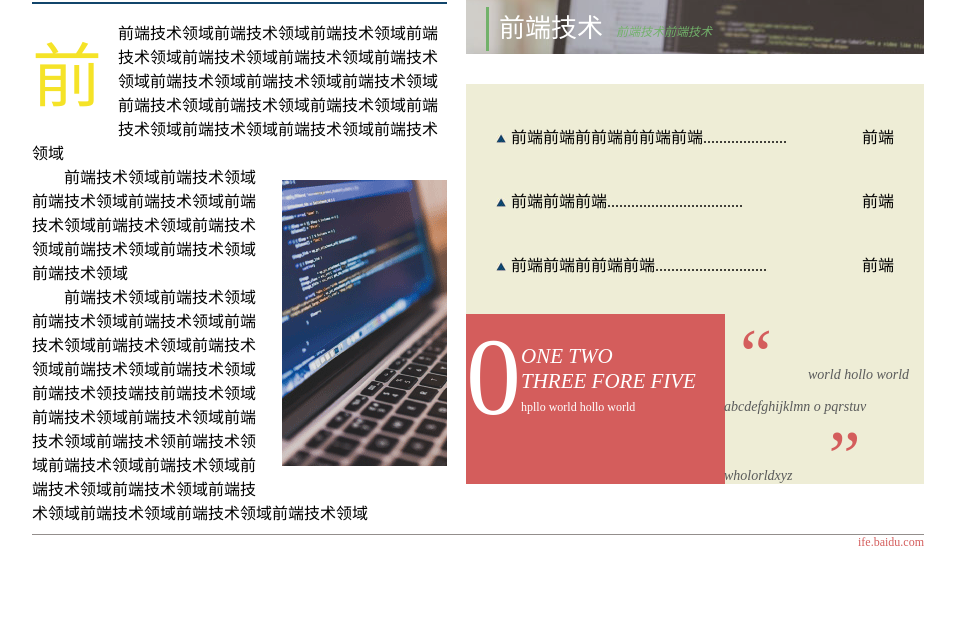
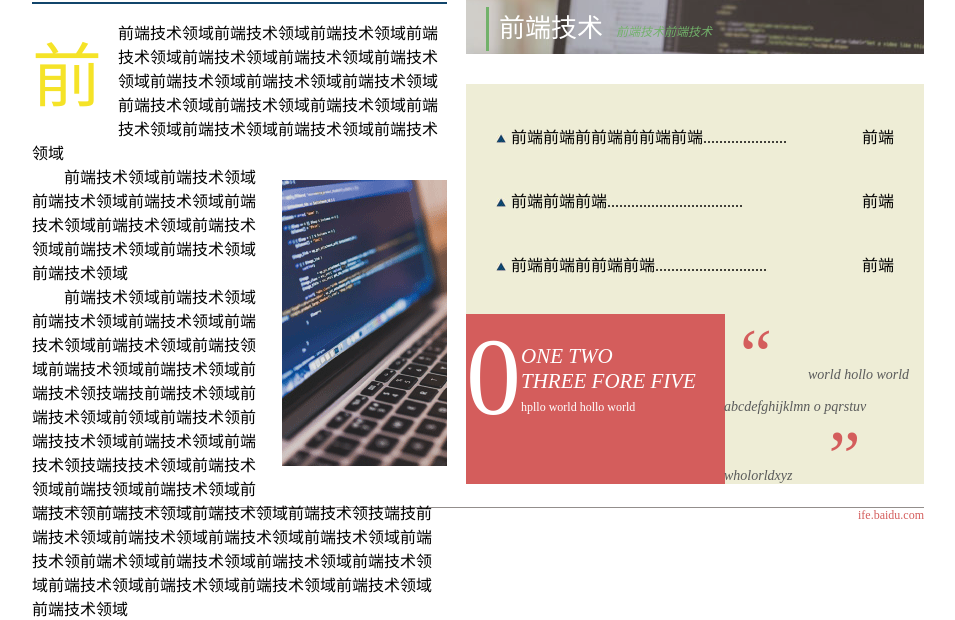
Before and after one commit to SeaE/2016IFE, a plain HTML site: page task_1_6.html in a window 1280 px wide. Shown: the part 842-1462 px from the top of the page, without its empty margins (118-1073 px from the left). Before the commit the page ends 1392 px from the top, so only its background shows below. Drawn offline with Linux system fonts and the light colour scheme.

Commit message:
change task_1_6

```diff
--- a/css/task_1_6.css
+++ b/css/task_1_6.css
@@ -192,6 +192,7 @@
 	width: 892px;
 	border-bottom: 1px solid #938e8c;
 	padding-bottom: 10px;
+	height: 700px;
 }
 .con3_left{
 	float: left;
--- a/task_1_6.html
+++ b/task_1_6.html
@@ -60,7 +60,7 @@
 		<div class="con3_left_buttom">
 			<p><span>前</span>前端技术领域前端技术领域前端技术领域前端技术领域前端技术领域前端技术领域前端技术领域前端技术领域前端技术领域前端技术领域前端技术领域前端技术领域前端技术领域前端技术领域前端技术领域前端技术领域前端技术领域</p>
 			<p class="indent"><img src="img/task_1_6/img3.gif" alt="">前端技术领域前端技术领域前端技术领域前端技术领域前端技术领域前端技术领域前端技术领域前端技术领域前端技术领域前端技术领域</p>
-			<p class="indent">前端技术领域前端技术领域前端技术领域前端技术领域前端技术领域前端技术领域前端技术领域前端技术领域前端技术领域前端技术领技端技前端技术领域前端技术领域前端技术领域前端技术领域前端技术领前端技术领域前端技术领域前端技术领域前端技术领域前端技术领域前端技术领域前端技术领域前端技术领域前端技术领域</p>
+			<p class="indent">前端技术领域前端技术领域前端技术领域前端技术领域前端技术领域前端技术领域前端技领域前端技术领域前端技术领域前端技术领技端技前端技术领域前端技术领域前领域前端技术领前端技技术领域前端技术领域前端技术领技端技技术领域前端技术领域前端技领域前端技术领域前端技术领前端技术领域前端技术领域前端技术领技端技前端技术领域前端技术领域前端技术领域前端技术领域前端技术领前端术领域前端技术领域前端技术领域前端技术领域前端技术领域前端技术领域前端技术领域前端技术领域前端技术领域</p>
 		</div>
 	</div>
 			<div class="con3_right">
```
